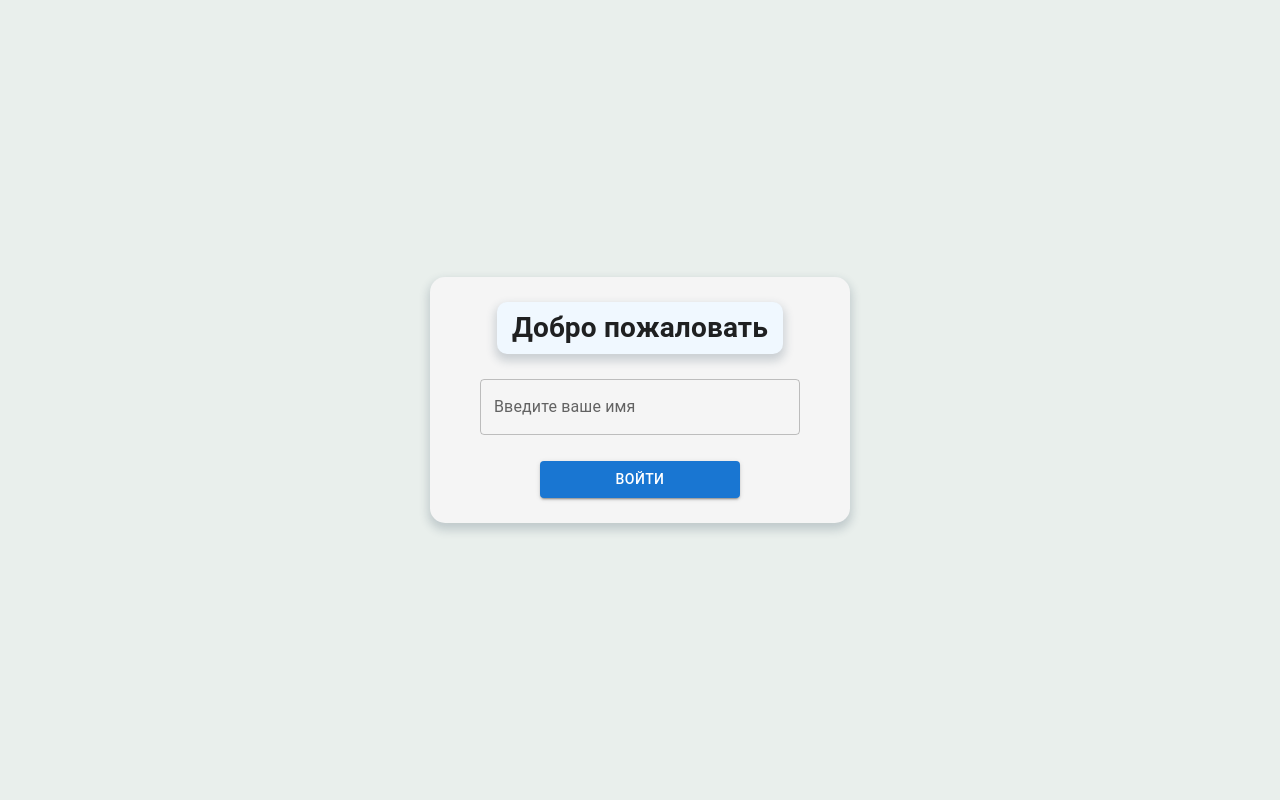
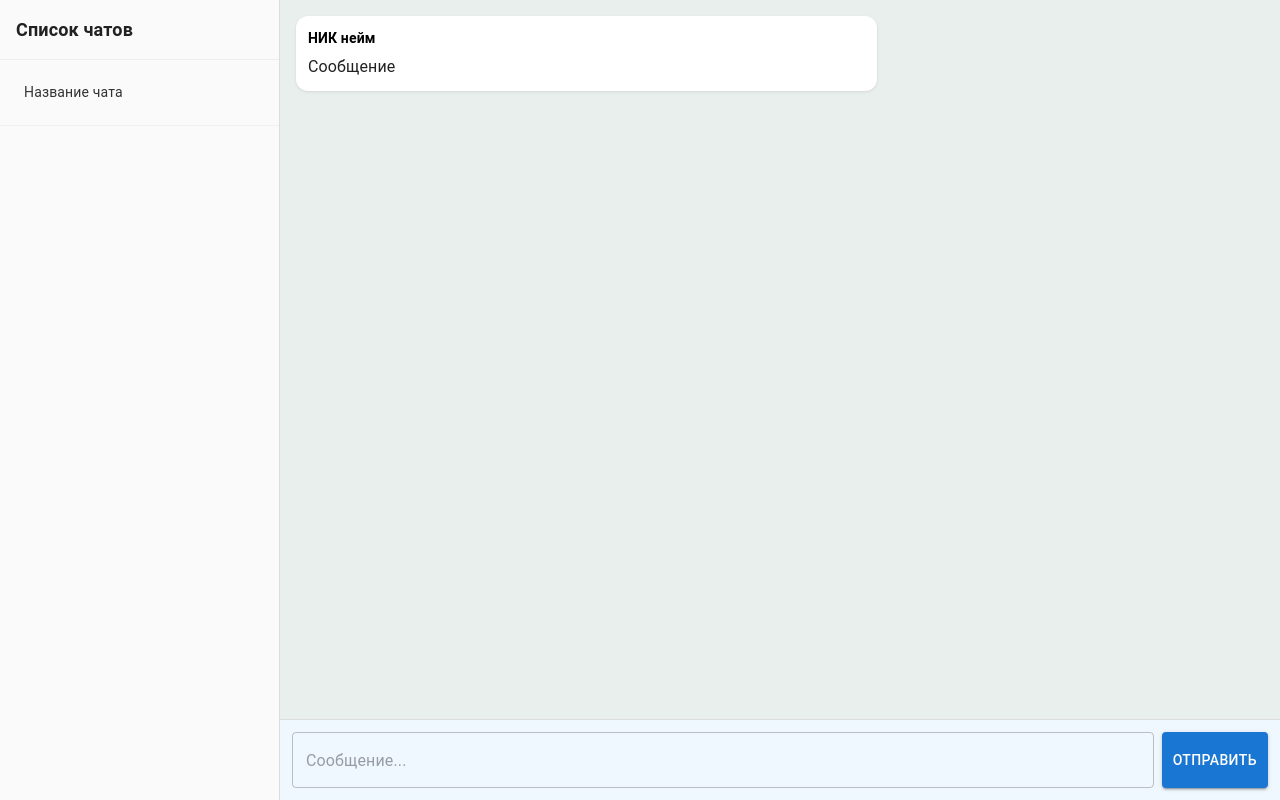
Before and after one commit to NicoMSK/Messenger, a React (Vite) app: page / in a window 1280 px wide. Built offline with nearby package versions, Linux system fonts and the light colour scheme.

Commit message:
feat: Создал страницу с чатами

```diff
--- a/src/App.tsx
+++ b/src/App.tsx
@@ -1,10 +1,12 @@
 import ScopedCssBaseline from "@mui/material/ScopedCssBaseline";
 import { LoginPage } from "./components/pages/login-page/LoginPage";
+import { ChatPage } from "./components/pages/chat-page/chatPage";
 
 export default function App() {
   return (
     <ScopedCssBaseline>
-      <LoginPage />
+      {/* <LoginPage /> */}
+      <ChatPage />
     </ScopedCssBaseline>
   );
 }
--- /dev/null
+++ b/src/components/pages/chat-page/ChatForm.tsx
@@ -0,0 +1,22 @@
+import FormControl from "@mui/material/FormControl";
+import OutlinedInput from "@mui/material/OutlinedInput";
+import {
+  ChatsFormMessage,
+  ChatsMessegeButton,
+  ChatsWrapperForm,
+} from "./chatPageStyle";
+
+export function ChatForm() {
+  return (
+    <ChatsWrapperForm>
+      <ChatsFormMessage noValidate autoComplete="off">
+        <FormControl fullWidth>
+          <OutlinedInput placeholder="Сообщение..." />
+        </FormControl>
+        <ChatsMessegeButton variant="contained" type="submit">
+          Отправить
+        </ChatsMessegeButton>
+      </ChatsFormMessage>
+    </ChatsWrapperForm>
+  );
+}
--- /dev/null
+++ b/src/components/pages/chat-page/ChatsList.tsx
@@ -0,0 +1,20 @@
+import {
+  ChatsList,
+  ChatsTitle,
+  ChatsWrapper,
+  ChatsItem,
+  ChatsLink,
+} from "./chatPageStyle";
+
+export function Chats() {
+  return (
+    <ChatsWrapper>
+      <ChatsTitle>Список чатов</ChatsTitle>
+      <ChatsList>
+        <ChatsItem>
+          <ChatsLink href="#">Название чата</ChatsLink>
+        </ChatsItem>
+      </ChatsList>
+    </ChatsWrapper>
+  );
+}
--- /dev/null
+++ b/src/components/pages/chat-page/Messages.tsx
@@ -0,0 +1,22 @@
+import {
+  MessageAuthor,
+  MessageHeader,
+  MessageItem,
+  MessagesWrapper,
+  MessageText,
+  MessageTime,
+} from "./chatPageStyle";
+
+export const Messages = () => {
+  return (
+    <MessagesWrapper>
+      <MessageItem>
+        <MessageHeader>
+          <MessageAuthor>НИК нейм</MessageAuthor>
+          <MessageTime className="message-time">12:45 03.03.2026</MessageTime>
+        </MessageHeader>
+        <MessageText>Сообщение</MessageText>
+      </MessageItem>
+    </MessagesWrapper>
+  );
+};
--- a/src/components/pages/chat-page/chatPage.tsx
+++ b/src/components/pages/chat-page/chatPage.tsx
@@ -0,0 +1,16 @@
+import { ChatForm } from "./ChatForm";
+import { ChatsContent, ChatSection } from "./chatPageStyle";
+import { Chats } from "./ChatsList";
+import { Messages } from "./messages";
+
+export function ChatPage() {
+  return (
+    <ChatSection>
+      <Chats />
+      <ChatsContent>
+        <Messages />
+        <ChatForm />
+      </ChatsContent>
+    </ChatSection>
+  );
+}
--- /dev/null
+++ b/src/components/pages/chat-page/chatPageStyle.ts
@@ -0,0 +1,132 @@
+import { styled } from "@mui/material/styles";
+import Button from "@mui/material/Button";
+import { COLOR } from "../styleVariables";
+
+export const ChatSection = styled("section")({
+  display: "flex",
+  height: "100dvh",
+
+  backgroundColor: COLOR.background.main,
+});
+
+export const ChatsContent = styled("div")({
+  flex: 1,
+  display: "flex",
+  flexDirection: "column",
+});
+
+export const ChatsWrapper = styled("div")({
+  width: "280px",
+  display: "flex",
+  flexDirection: "column",
+
+  overflowY: "auto",
+  borderRight: "1px solid #ddd",
+
+  backgroundColor: COLOR.background.chatsWrapper,
+});
+
+export const ChatsTitle = styled("h1")({
+  margin: 0,
+  padding: "16px",
+
+  fontSize: "18px",
+  fontWeight: 600,
+
+  borderBottom: "1px solid #eee",
+});
+
+export const ChatsList = styled("ul")({
+  overflowY: "auto",
+  flex: 1,
+});
+
+export const ChatsItem = styled("li")({
+  padding: "8px",
+
+  borderBottom: "1px solid #f0f0f0",
+});
+
+export const ChatsLink = styled("a")({
+  padding: "14px 16px",
+  fontSize: "14px",
+  width: "100%",
+
+  display: "flex",
+  textDecoration: "none",
+  color: "#333",
+  cursor: "pointer",
+  borderRadius: "10px",
+
+  "&:hover": {
+    backgroundColor: "#eaeaea",
+  },
+});
+
+export const ChatsWrapperForm = styled("div")({
+  padding: "12px",
+  borderTop: "1px solid #ddd",
+
+  backgroundColor: "#f0f8ff",
+});
+
+export const ChatsFormMessage = styled("form")({
+  display: "flex",
+  gap: "8px",
+});
+
+export const ChatsMessegeButton = styled(Button)({});
+
+export const MessagesWrapper = styled("div")({
+  padding: "16px",
+  display: "flex",
+  flexDirection: "column",
+  flex: 1,
+
+  overflowY: "auto",
+  gap: "12px",
+});
+
+export const MessageItem = styled("div")({
+  padding: "12px",
+  maxWidth: "60%",
+
+  backgroundColor: "#fff",
+  borderRadius: "12px",
+  boxShadow: "0 1px 3px rgba(0,0,0,0.1)",
+
+  "&:hover .message-time": {
+    opacity: 1,
+  },
+});
+
+export const MessageHeader = styled("div")({
+  marginBottom: "6px",
+  fontSize: "14px",
+
+  display: "flex",
+  justifyContent: "space-between",
+
+  color: "#000",
+});
+
+export const MessageAuthor = styled("p")({
+  margin: 0,
+  fontWeight: 700,
+});
+
+export const MessageTime = styled("p")({
+  margin: 0,
+  opacity: 0,
+
+  transition: "opacity 0.2s ease",
+
+  "@media (max-width: 768px)": {
+    opacity: 1,
+  },
+});
+
+export const MessageText = styled("p")({
+  margin: 0,
+  fontSize: "16px",
+});
--- a/src/components/pages/styleVariables.ts
+++ b/src/components/pages/styleVariables.ts
@@ -3,5 +3,6 @@ export const COLOR = {
     main: "#e9efec",
     loginWrapper: "#f5f5f5",
     title: "#f0f8ff",
+    chatsWrapper: "#fafafa",
   },
 };
```
